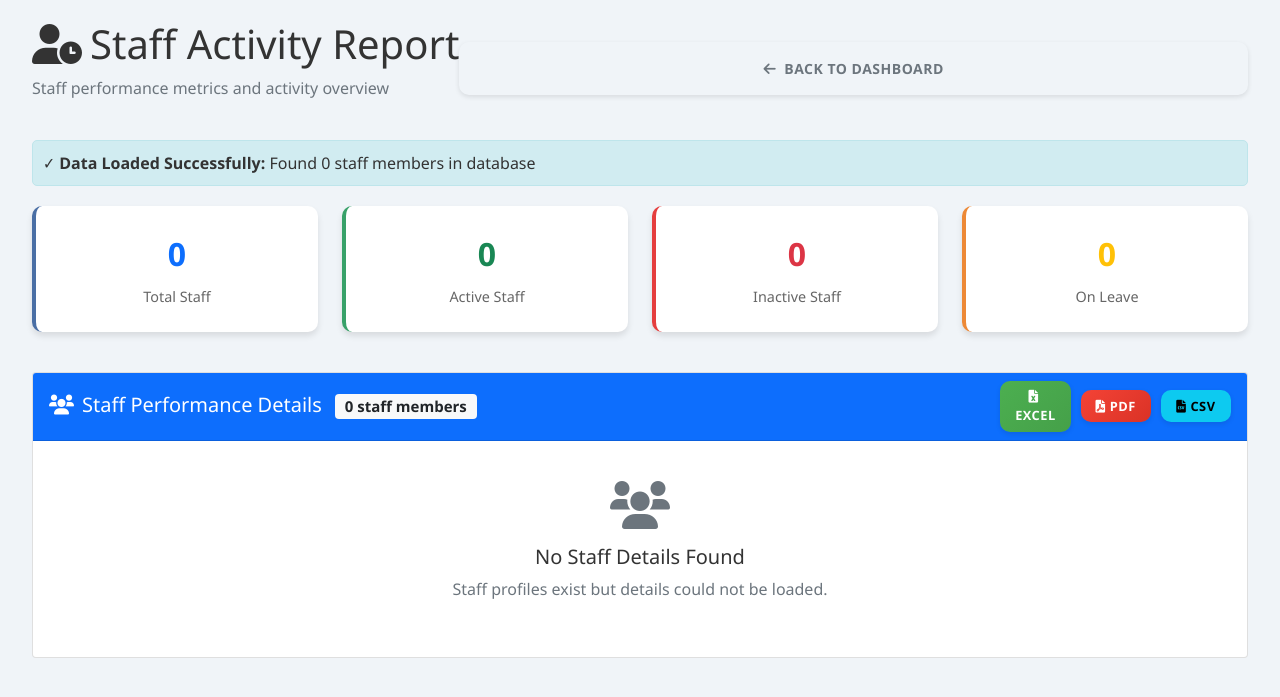
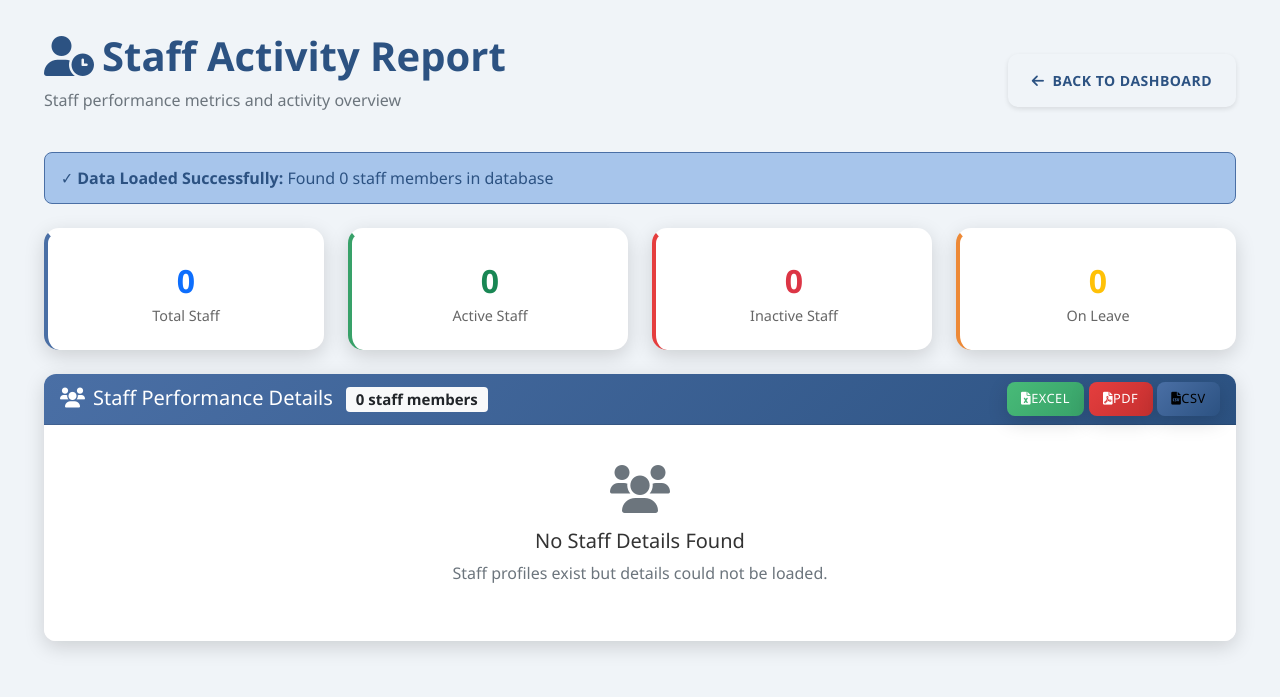
Before and after one commit to alekzz2005/TrackWise, a Django app: page /reports/staff-activity/ in a window 1280 px wide. Shown: the top 697 px of the page. Run offline with Django 5.2, Linux system fonts and the light colour scheme; the visitor is signed in with stand-in values (Sample User, id 1); data comes from the database, SQL or seed files in the repository.

Commit message:
Updated Invenoty report and staff actvity report (in-progress)

```diff
--- a/trackwise/templates/reports/staff_activity.html
+++ b/trackwise/templates/reports/staff_activity.html
@@ -6,23 +6,75 @@
 {% block extra_css %}
 {{ block.super }}
 <style>
-.staff-report-wrapper {
-    padding: 20px;
+:root {
+  --primary-blue: #4a6fa5;
+  --primary-dark: #2c5282;
+  --accent-light: #a7c5eb;
+  --bg-light: #dbe4f0;
+  --bg-page: #f0f4f8;
+  --text-white: #ffffff;
+  --shadow-md: 0 6px 20px rgba(0, 0, 0, 0.15);
+  --transition: all 0.3s ease;
 }
 
+/* Layout */
+body {
+  background: var(--bg-page);
+  color: #333;
+  font-family: 'Segoe UI', Tahoma, Geneva, Verdana, sans-serif;
+}
+
+.staff-report-wrapper {
+  padding: 2rem;
+  background-color: var(--bg-page);
+}
+
+/* Header */
+h1 {
+  color: var(--primary-dark);
+  font-weight: 800;
+}
+
+.btn-outline-secondary {
+  color: var(--primary-dark);
+  border-color: var(--primary-dark);
+  transition: var(--transition);
+}
+
+.btn-outline-secondary:hover {
+  background: var(--primary-dark);
+  color: var(--text-white);
+}
+
+/* Debug Alert */
+.debug-alert {
+  background: var(--accent-light);
+  border: 1px solid var(--primary-blue);
+  border-radius: 8px;
+  padding: 0.8rem 1rem;
+  color: var(--primary-dark);
+  font-weight: 500;
+  margin-bottom: 1.5rem;
+}
+
+/* Statistic Cards */
 .stat-card {
-    background: white;
-    border-radius: 10px;
+  background: var(--text-white);
+  border-radius: 15px;
+  box-shadow: var(--shadow-md);
+  text-align: center;
   padding: 1.5rem;
-    box-shadow: 0 4px 6px rgba(0, 0, 0, 0.1);
-    text-align: center;
-    margin-bottom: 1rem;
+  transition: var(--transition);
+  border-top: 5px solid transparent;
+}
+
+.stat-card:hover {
+  transform: translateY(-5px);
 }
 
 .stat-number {
   font-size: 2rem;
-    font-weight: bold;
-    margin-bottom: 0.5rem;
+  font-weight: 700;
 }
 
 .stat-label {
@@ -30,16 +82,32 @@
   font-size: 0.9rem;
 }
 
-.debug-alert {
-    background: #d1ecf1;
-    border: 1px solid #bee5eb;
-    border-radius: 5px;
-    padding: 10px;
-    margin-bottom: 20px;
+/* Table */
+.table {
+  border-radius: 10px;
+  overflow: hidden;
+  background: var(--text-white);
+  box-shadow: var(--shadow-md);
 }
 
+.table thead.table-dark th {
+  background: linear-gradient(135deg, var(--primary-blue), var(--primary-dark)) !important;
+  color: var(--text-white);
+  font-weight: 600;
+  border: none;
+}
+
+.table-striped tbody tr:nth-of-type(odd) {
+  background-color: var(--bg-light);
+}
+
+.table-hover tbody tr:hover {
+  background-color: #e8f0fa;
+}
+
+/* Performance Badges */
 .performance-badge {
-    padding: 0.3rem 0.8rem;
+  padding: 0.3rem 0.7rem;
   border-radius: 20px;
   font-size: 0.8rem;
   font-weight: 600;
@@ -65,45 +133,172 @@
   color: #742a2a;
 }
 
+/* Metric Bars */
 .metric-bar {
   height: 8px;
   background: #e2e8f0;
   border-radius: 4px;
-    overflow: hidden;
-    width: 80px;
-    display: inline-block;
+  width: 90px;
   margin-right: 10px;
-}
-
-.metric-fill {
-    height: 100%;
-    border-radius: 4px;
+  box-shadow: inset 0 1px 3px rgba(0,0,0,0.1);
 }
 
 .tasks-fill {
-    background: #38a169;
+  background: linear-gradient(90deg, #38a169, #2f855a);
 }
 
 .attendance-fill {
-    background: #4a6fa5;
+  background: linear-gradient(90deg, var(--primary-blue), var(--primary-dark));
 }
 
+/* Export Buttons */
 .export-buttons {
-    display: flex;
   gap: 10px;
   align-items: center;
 }
 
 .export-buttons .btn {
   font-size: 0.8rem;
-    padding: 0.4rem 0.8rem;
+  padding: 0.45rem 0.9rem;
+  border-radius: 8px;
+  font-weight: 500;
+  transition: var(--transition);
+  box-shadow: var(--shadow-md);
 }
 
-.export-buttons .btn i {
-    margin-right: 4px;
+.export-buttons .btn-success {
+  background: linear-gradient(135deg, #48bb78, #38a169);
+  border: none;
+}
+
+.export-buttons .btn-danger {
+  background: linear-gradient(135deg, #e53e3e, #c53030);
+  border: none;
+}
+
+.export-buttons .btn-info {
+  background: linear-gradient(135deg, var(--primary-blue), var(--primary-dark));
+  border: none;
+}
+
+.export-buttons .btn:hover {
+  transform: translateY(-2px);
+}
+
+.btn-outline-secondary {
+    position: relative;
+    overflow: hidden;
+    padding: 16px 24px;
+    border-radius: 10px;
+    background: transparent;
+    color: var(--primary-dark);
+    cursor: pointer;
+    font-weight: 600;
+    text-transform: uppercase;
+    transition: var(--transition);
+    font-size: 14px;
+    letter-spacing: 0.5px;
+    box-shadow: var(--shadow-sm);
+    text-decoration: none; /* ← removes underline */
+}
+
+/* Ripple effect */
+.btn-outline-secondary::before {
+    content: '';
+    position: absolute;
+    top: 50%;
+    left: 50%;
+    width: 0;
+    height: 0;
+    border-radius: 50%;
+    background: rgba(42, 82, 130, 0.25);
+    transform: translate(-50%, -50%);
+    transition: width 0.6s, height 0.6s;
+    z-index: 0;
+}
+
+.btn-outline-secondary:hover::before {
+    width: 300px;
+    height: 300px;
+}
+
+/* Hover lift + glow */
+.btn-outline-secondary:hover {
+    background: linear-gradient(135deg, var(--primary-blue), var(--primary-dark));
+    color: var(--text-white);
+    transform: translateY(-3px);
+    box-shadow: 0 8px 20px rgba(42, 82, 130, 0.4);
+    border-color: transparent;
+    text-decoration: none; /* ← removes underline */
+}
+
+/* Keep the text above the ripple */
+.btn-outline-secondary span {
+    position: relative;
+    z-index: 1;
+}
+
+/* Active click feedback */
+.btn-outline-secondary:active {
+    transform: translateY(-1px);
+    box-shadow: 0 4px 10px rgba(42, 82, 130, 0.3);
+}
+
+
+
+/* Summary Box */
+.bg-light.rounded {
+  background: var(--bg-light) !important;
+  border: 1px solid #e2e8f0;
+  box-shadow: inset 0 1px 3px rgba(0,0,0,0.05);
+}
+
+/* Cards */
+.card {
+  border: none;
+  border-radius: 12px;
+  box-shadow: var(--shadow-md);
+  overflow: hidden;
+}
+
+.card-header {
+  background: linear-gradient(135deg, var(--primary-blue), var(--primary-dark));
+  color: var(--text-white);
+  font-weight: 600;
+}
+
+.card-body {
+  background: var(--text-white);
+}
+
+/* Responsive */
+@media (max-width: 992px) {
+  .stat-card {
+    margin-bottom: 1rem;
+  }
+
+  .export-buttons {
+    flex-wrap: wrap;
+  }
+}
+
+@media (max-width: 768px) {
+  .staff-report-wrapper {
+    padding: 1rem;
+  }
+
+  .stat-number {
+    font-size: 1.6rem;
+  }
+
+  .export-buttons .btn {
+    width: 100%;
+    text-align: center;
+  }
 }
 </style>
 {% endblock %}
+
 
 {% block content %}
 <div class="staff-report-wrapper">
@@ -116,7 +311,7 @@
                         <h1><i class="fas fa-user-clock me-2"></i>Staff Activity Report</h1>
                         <p class="text-muted">Staff performance metrics and activity overview</p>
                     </div>
-                    <a href="{% url 'reports:reports_dashboard' %}" class="btn btn-outline-secondary">
+                    <a href="{% url 'reports:reports_dashboard' %}" class="btn-outline-secondary">
                         <i class="fas fa-arrow-left me-2"></i>Back to Dashboard
                     </a>
                 </div>
```
Also changed, not shown: trackwise/templates/reports/inventory_report.html (+61 -2 lines). Lines whose indentation alone changed are shown as unchanged.
